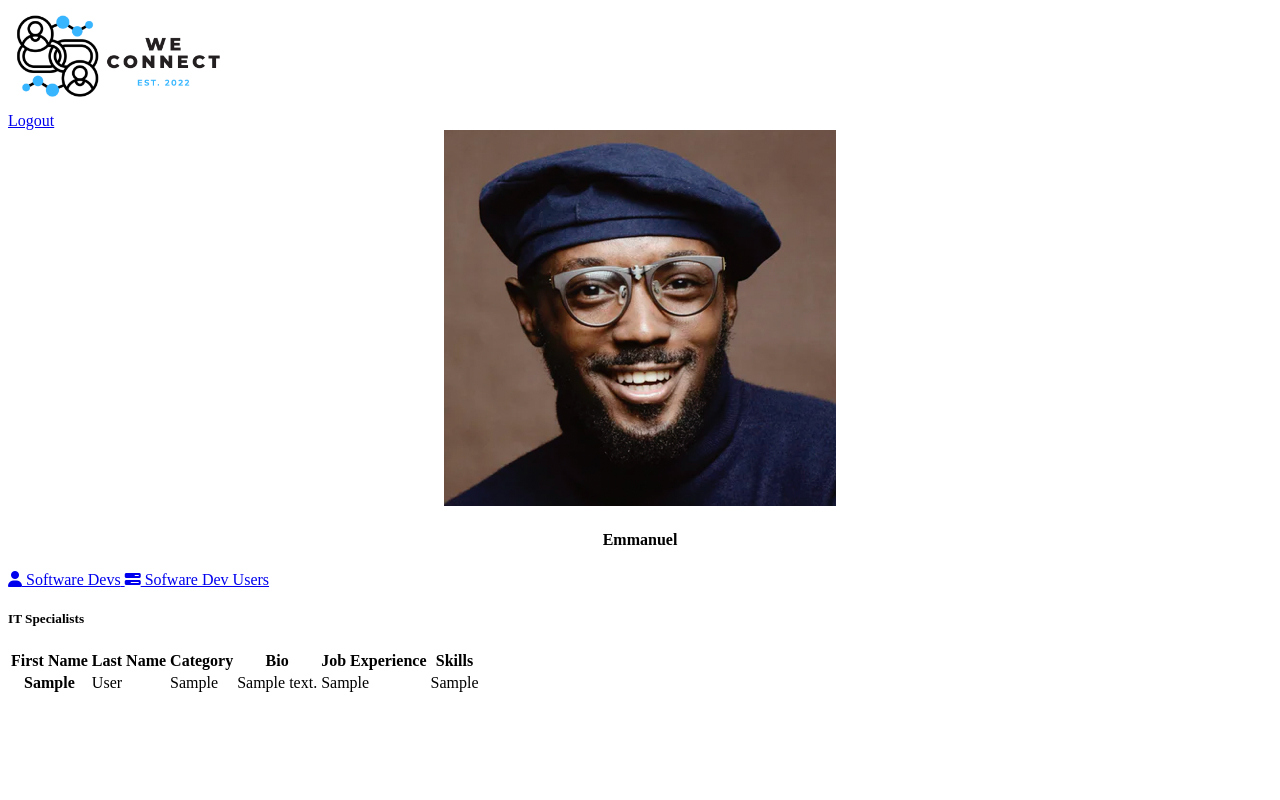
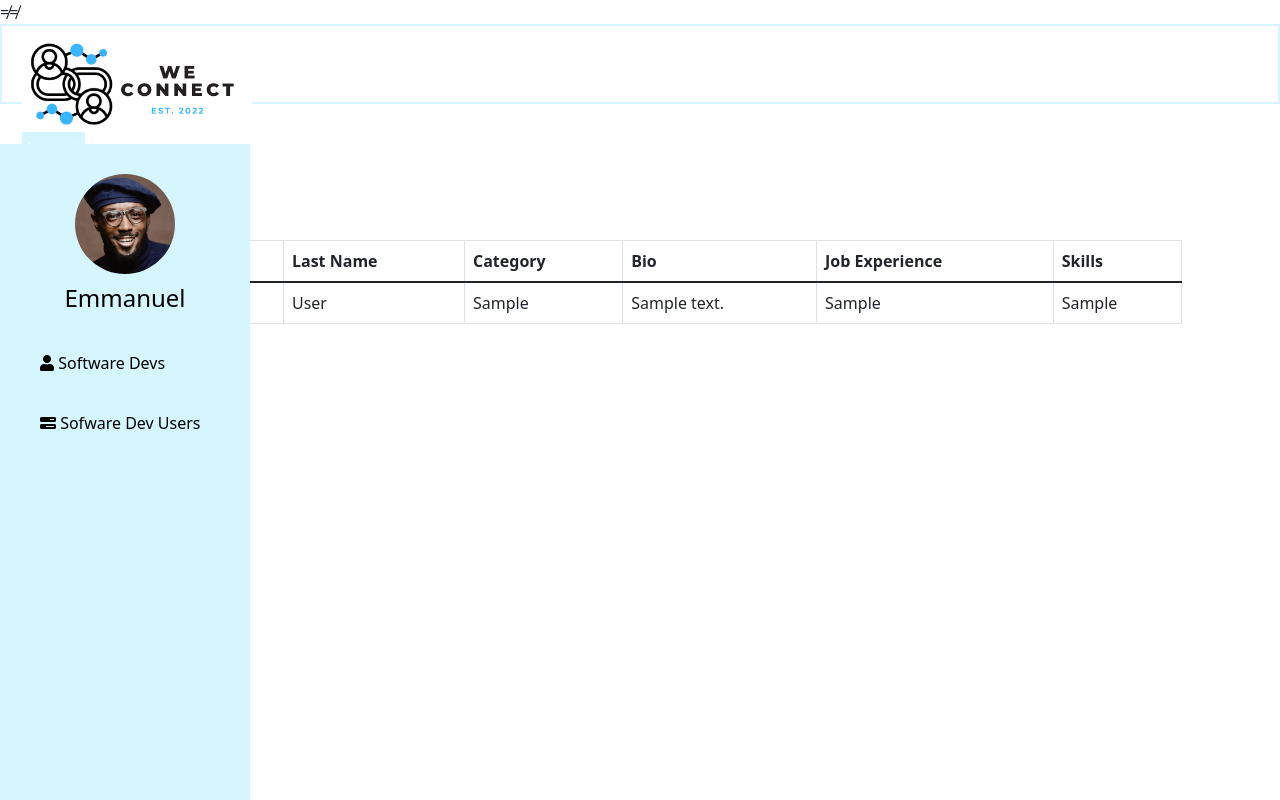
Before and after one commit to ebenemfum/youconnect, a PHP site: page /userHtml/AdminPage.php in a window 1280 px wide. Run offline with PHP 8.4, Linux system fonts and the light colour scheme; tables that the repository leaves empty hold one stand-in row (values such as "Sample post"); some libraries are stand-ins or nearby versions.

Commit message:
Uploaded

```diff
--- a/userHtml/AdminPage.php
+++ b/userHtml/AdminPage.php
@@ -1,6 +1,5 @@
 <?php
     include "connect.php";
-
 ?>
 <!DOCTYPE html>
 <html lang="en">
@@ -9,14 +8,14 @@
     <meta http-equiv="X-UA-Compatible" content="IE=edge">
     <meta name="viewport" content="width=device-width, initial-scale=1.0">
     <title>Admin User</title>
-    <link rel="stylesheet" href="AdminPage.css">
+    <link rel="stylesheet" href="../ADMIN/AdminPage.css">
     <script src="https://kit.fontawesome.com/2ac6a790f8.js" crossorigin="anonymous"></script>
-<!--     <script src="https://kit.fontawesome.com/2ac6a790f8.js" crossorigin="anonymous"></script>
+<script src="https://kit.fontawesome.com/2ac6a790f8.js" crossorigin="anonymous"></script>
     <link rel="stylesheet" href="https://cdnjs.cloudflare.com/ajax/libs/font-awesome/5.15.3/css/all.min.css"/>
     <link href="https://cdn.jsdelivr.net/npm/bootstrap@5.1.3/dist/css/bootstrap.min.css" rel="stylesheet" integrity="sha384-1BmE4kWBq78iYhFldvKuhfTAU6auU8tT94WrHftjDbrCEXSU1oBoqyl2QvZ6jIW3" crossorigin="anonymous">
     <script src="https://cdn.jsdelivr.net/npm/bootstrap@5.1.3/dist/js/bootstrap.bundle.min.js" integrity="sha384-ka7Sk0Gln4gmtz2MlQnikT1wXgYsOg+OMhuP+IlRH9sENBO0LRn5q+8nbTov4+1p" crossorigin="anonymous"></script>
     <script src="https://cdn.jsdelivr.net/npm/@popperjs/core@2.10.2/dist/umd/popper.min.js" integrity="sha384-7+zCNj/IqJ95wo16oMtfsKbZ9ccEh31eOz1HGyDuCQ6wgnyJNSYdrPa03rtR1zdB" crossorigin="anonymous"></script>
-    <script src="https://cdn.jsdelivr.net/npm/bootstrap@5.1.3/dist/js/bootstrap.min.js" integrity="sha384-QJHtvGhmr9XOIpI6YVutG+2QOK9T+ZnN4kzFN1RtK3zEFEIsxhlmWl5/YESvpZ13" crossorigin="anonymous"></script> -->
+    <script src="https://cdn.jsdelivr.net/npm/bootstrap@5.1.3/dist/js/bootstrap.min.js" integrity="sha384-QJHtvGhmr9XOIpI6YVutG+2QOK9T+ZnN4kzFN1RtK3zEFEIsxhlmWl5/YESvpZ13" crossorigin="anonymous"></script> ≠≠
 
 </head>
 <body>
@@ -41,6 +40,19 @@
         <a href="SoftwareDevUser.html"><i class="fas fa-bars-progress"></i> Sofware Dev Users<span></span> </a>
 
     </div>
+
+    <br>
+    <br>
+
+    <br>
+    <br>
+
+    <br>
+    <br>
+
+    <br>
+    <br>
+
     <div class="container">
       <div class="jumbotron">
              <div class="card_main">
```
